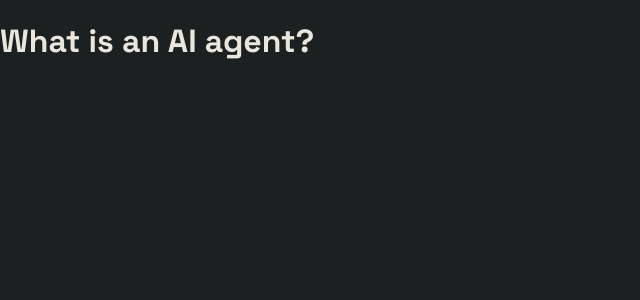
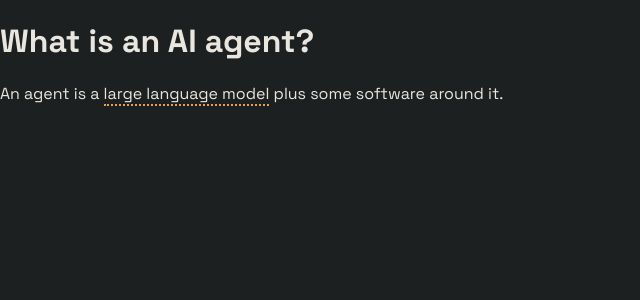
Before and after one commit to just-barcodes/learn-llm-agents, a React (Vite) app: page / in a window 1280 px wide. Shown: the top 300 px of the page, without its empty margins (0-640 px from the left). Built offline with nearby package versions, Linux system fonts and the light colour scheme.

Commit message:
Add reusable glossary tooltip primitive (Term + provider)

```diff
--- a/package.json
+++ b/package.json
@@ -22,6 +22,7 @@
     "@eslint/js": "^9.39.5",
     "@testing-library/jest-dom": "^6.9.1",
     "@testing-library/react": "^16.3.2",
+    "@testing-library/user-event": "^14.6.1",
     "@types/react": "^19.2.17",
     "@types/react-dom": "^19.2.3",
     "@vitejs/plugin-react": "^6.0.3",
--- a/src/App.tsx
+++ b/src/App.tsx
@@ -1,7 +1,16 @@
+import { GlossaryProvider } from './components/glossary/GlossaryProvider.tsx';
+import { Term } from './components/glossary/Term.tsx';
+
 export function App() {
   return (
-    <main>
-      <h1>What is an AI agent?</h1>
-    </main>
+    <GlossaryProvider>
+      <main>
+        <h1>What is an AI agent?</h1>
+        <p>
+          An agent is a <Term term="llm">large language model</Term> plus some software
+          around it.
+        </p>
+      </main>
+    </GlossaryProvider>
   );
 }
--- /dev/null
+++ b/src/components/glossary/GlossaryContext.ts
@@ -0,0 +1,18 @@
+import { createContext, useContext } from 'react';
+import type { TermKey } from '../../data/glossary.ts';
+
+export interface GlossaryController {
+  /** Show the tooltip for `term`, anchored near the given viewport point. */
+  show(term: TermKey, x: number, y: number): void;
+  hide(): void;
+}
+
+export const GlossaryContext = createContext<GlossaryController | null>(null);
+
+export function useGlossary(): GlossaryController {
+  const controller = useContext(GlossaryContext);
+  if (!controller) {
+    throw new Error('useGlossary must be used within a <GlossaryProvider>');
+  }
+  return controller;
+}
--- /dev/null
+++ b/src/components/glossary/GlossaryProvider.tsx
@@ -0,0 +1,47 @@
+import { useMemo, useState } from 'react';
+import { glossary, type TermKey } from '../../data/glossary.ts';
+import { GlossaryContext, type GlossaryController } from './GlossaryContext.ts';
+import styles from './glossary.module.css';
+
+interface ActiveTip {
+  term: TermKey;
+  x: number;
+  y: number;
+}
+
+const TOOLTIP_WIDTH = 320;
+
+/**
+ * Provides the glossary tooltip controller to descendants and renders the
+ * single, shared cursor-following tooltip.
+ */
+export function GlossaryProvider({ children }: { children: React.ReactNode }) {
+  const [tip, setTip] = useState<ActiveTip | null>(null);
+
+  const controller = useMemo<GlossaryController>(
+    () => ({
+      show: (term, x, y) => setTip({ term, x, y }),
+      hide: () => setTip(null),
+    }),
+    [],
+  );
+
+  const entry = tip ? glossary[tip.term] : null;
+  const left = tip ? Math.min(tip.x, window.innerWidth - TOOLTIP_WIDTH) : 0;
+
+  return (
+    <GlossaryContext value={controller}>
+      {children}
+      {tip && entry && (
+        <div
+          role="tooltip"
+          className={styles.tooltip}
+          style={{ left: `${left}px`, top: `${tip.y + 22}px` }}
+        >
+          <div className={styles.tooltipTitle}>{entry.title}</div>
+          {entry.definition}
+        </div>
+      )}
+    </GlossaryContext>
+  );
+}
--- /dev/null
+++ b/src/components/glossary/Term.tsx
@@ -0,0 +1,33 @@
+import type { TermKey } from '../../data/glossary.ts';
+import { useGlossary } from './GlossaryContext.ts';
+import styles from './glossary.module.css';
+
+interface TermProps {
+  term: TermKey;
+  children: React.ReactNode;
+}
+
+/**
+ * An inline term with a dotted underline that reveals its glossary definition
+ * on hover or keyboard focus.
+ */
+export function Term({ term, children }: TermProps) {
+  const glossary = useGlossary();
+
+  return (
+    <span
+      tabIndex={0}
+      className={styles.term}
+      onMouseEnter={(e) => glossary.show(term, e.clientX, e.clientY)}
+      onMouseMove={(e) => glossary.show(term, e.clientX, e.clientY)}
+      onMouseLeave={() => glossary.hide()}
+      onFocus={(e) => {
+        const r = e.currentTarget.getBoundingClientRect();
+        glossary.show(term, r.left, r.bottom);
+      }}
+      onBlur={() => glossary.hide()}
+    >
+      {children}
+    </span>
+  );
+}
--- /dev/null
+++ b/src/components/glossary/glossary.module.css
@@ -0,0 +1,22 @@
+.term {
+  border-bottom: 2px dotted var(--accent);
+  cursor: help;
+  color: var(--fg);
+}
+
+.tooltip {
+  position: fixed;
+  max-width: 300px;
+  background: #f6f1e7;
+  color: #2e2a24;
+  border-radius: 10px;
+  padding: 12px 15px;
+  font: 400 13px/1.6 var(--font-sans);
+  box-shadow: 0 8px 30px rgba(0, 0, 0, 0.5);
+  z-index: 50;
+  pointer-events: none;
+}
+.tooltipTitle {
+  font-weight: 700;
+  margin-bottom: 3px;
+}
--- /dev/null
+++ b/src/data/glossary.ts
@@ -0,0 +1,88 @@
+/**
+ * Glossary of terms surfaced as hover tooltips throughout the page.
+ * Keyed by a short slug used in <Term term="…"> markers.
+ */
+export interface GlossaryEntry {
+  title: string;
+  definition: string;
+}
+
+export const glossary = {
+  llm: {
+    title: 'LLM · Large Language Model',
+    definition:
+      'A program trained on huge amounts of text to predict the next word. It reads text and writes text. That is its entire interface with the world.',
+  },
+  prompt: {
+    title: 'Prompt',
+    definition:
+      "The block of text handed to the model: instructions, the conversation so far, retrieved notes, tool results. Everything it will 'know' for this one reply.",
+  },
+  completion: {
+    title: 'Completion',
+    definition:
+      'The text the model writes back, one token at a time, in response to the prompt. It is nothing more than the model’s predicted continuation of the text it was given.',
+  },
+  sysprompt: {
+    title: 'System prompt',
+    definition:
+      'The builder’s standing instructions, invisibly attached to the top of every request: who the agent is, what its job is, what rules it must follow.',
+  },
+  context: {
+    title: 'Context window',
+    definition:
+      'The maximum amount of text the model can consider at once (the length of the letter). Anything beyond it must be summarized, retrieved on demand, or lost.',
+  },
+  token: {
+    title: 'Token',
+    definition:
+      'The unit models actually read and write, roughly 4 characters or three quarters of a word. Pricing, speed, and context limits are all counted in tokens.',
+  },
+  multiagent: {
+    title: 'Multi-agent system',
+    definition:
+      'Several agents working together on one job, a researcher, a writer, a checker. They can be wired up as tools, as a fixed pipeline, or coordinated by a manager agent.',
+  },
+  kb: {
+    title: 'Knowledge base',
+    definition:
+      'Your own documents, prepared for lookup: wikis, manuals, tickets, contracts. Split into chunks and stored so the harness can fetch the relevant bits on demand.',
+  },
+  grounding: {
+    title: 'Grounding',
+    definition:
+      'Tying the model’s answer to real, supplied material, retrieved passages or tool results, rather than its trained-in memory. A grounded reply can quote and cite its sources, which makes it far less likely to make things up.',
+  },
+  embedding: {
+    title: 'Embedding',
+    definition:
+      "A list of numbers that captures the meaning of a piece of text. Texts with similar meaning get similar numbers, which is how the harness finds passages 'close' to a question.",
+  },
+  hallucination: {
+    title: 'Hallucination',
+    definition:
+      'When the model writes something confident and false. It isn’t lying; it predicts plausible text, and plausible is not always true. Grounding it in retrieved documents and tool results is the main cure.',
+  },
+  mcp: {
+    title: 'MCP · Model Context Protocol',
+    definition:
+      'An open standard (Anthropic, 2024) that lets any tool or data source describe itself to any agent the same way, like USB-C for tools. Servers expose tools, resources, and prompts over JSON-RPC; the agent discovers and calls them uniformly.',
+  },
+  a2a: {
+    title: 'A2A · Agent2Agent',
+    definition:
+      'An open protocol (Google, 2025) for agents built by different teams or vendors to talk to each other: discover one another’s skills, hand off tasks, and exchange results over HTTP/JSON. Where MCP connects an agent to tools, A2A connects agents to agents.',
+  },
+  guardrails: {
+    title: 'Guardrails',
+    definition:
+      'The rules of the building: what the agent may never do, which actions need a human sign-off, what gets filtered. Built in layers, from system-prompt policy to sandboxes and human-in-the-loop for irreversible actions.',
+  },
+  evals: {
+    title: 'Evals',
+    definition:
+      "A set of realistic test tasks you run over and over, scoring the results, to know whether the agent actually works. 'It seemed fine when I tried it' does not scale.",
+  },
+} as const satisfies Record<string, GlossaryEntry>;
+
+export type TermKey = keyof typeof glossary;
```
Also changed, not shown: 2 other files (tests, documents, lock files or other folders).
